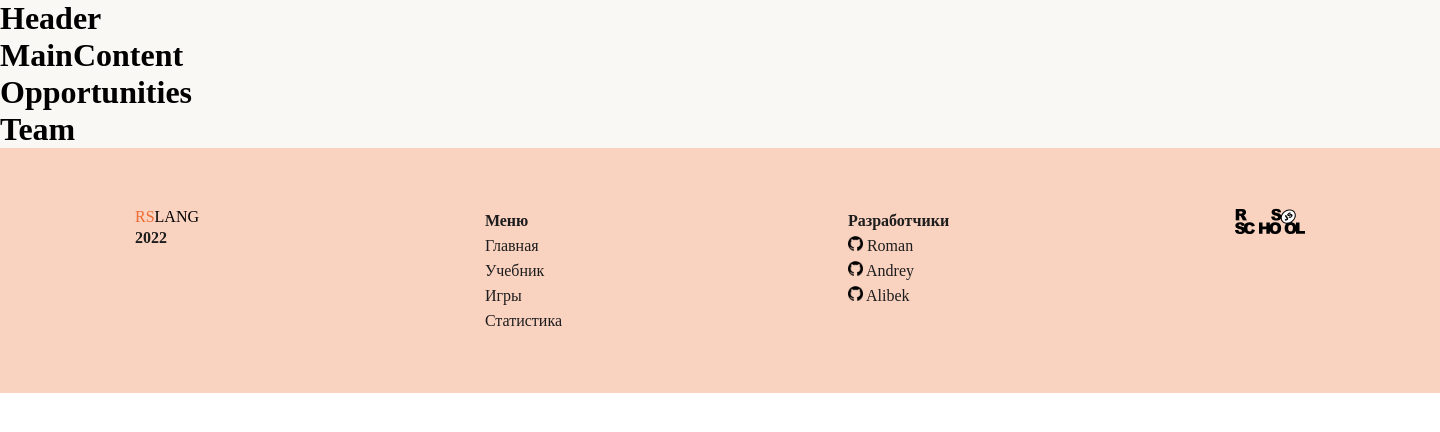
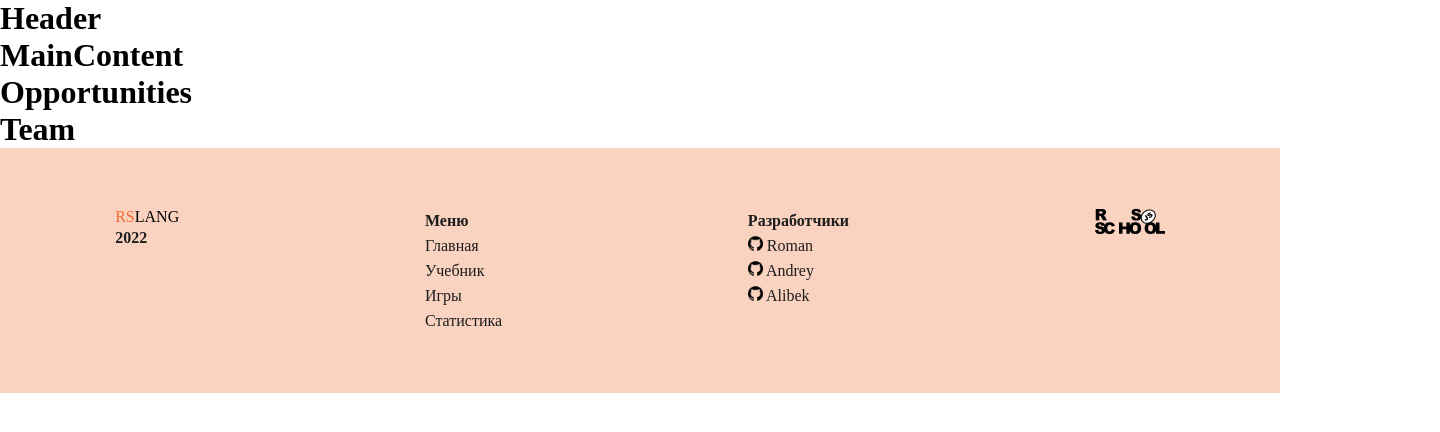
Before and after one commit to roman847/rslang, a React (Create React App) app: page / in a window 1280 px wide. Shown: the top 432 px of the page, 1440 px wide, since content can reach past the window. Built offline with nearby package versions, Linux system fonts and the light colour scheme; the HTML template or start-up script is replaced by a standard one.

Commit message:
fix: footer-styles, add clsx-library, color-variables to variables scss (Fri Aug 19 14:35:54 RTZ 2022)

```diff
--- a/package.json
+++ b/package.json
@@ -14,6 +14,7 @@
     "@types/node": "^17.0.45",
     "@types/react": "^18.0.17",
     "@types/react-dom": "^18.0.6",
+    "clsx": "^1.2.1",
     "elint": "^2.0.1",
     "node-sass": "^7.0.1",
     "react": "^18.2.0",
--- a/src/App.scss
+++ b/src/App.scss
@@ -1,7 +1,6 @@
 @import './styles/main.scss';
 
-.wrapper {
-  width: $maxWidth;
-  background-color: $color;
-  margin: 0 auto;
+.container {
+  width: 100vw;
+  padding: 0% 9%;
 }
--- a/src/pages/main/components/Footer/Footer.module.scss
+++ b/src/pages/main/components/Footer/Footer.module.scss
@@ -1,11 +1,12 @@
 @import '/src/styles/main.scss';
+@import '/src/styles/abstracts/variables';
 
 .footer {
-  background-color: $colorFooter;
-  width: $maxWidth;
-  .container {
-    padding: 60px 0;
-    max-width: $maxWidthContainer;
+  background-color: $footerColor;
+  width: 100%;
+  .containerFooter {
+    padding-top: 60px;
+    padding-bottom: 60px;
     margin: 0 auto;
     display: flex;
     flex-direction: row;
@@ -45,7 +46,7 @@
       font-weight: 400;
       font-size: 16px;
       line-height: 25px;
-      color: #1d1d1d;
+      color: $blackColor;
     }
     a {
       text-decoration: none;
--- a/src/pages/main/components/Footer/Footer.tsx
+++ b/src/pages/main/components/Footer/Footer.tsx
@@ -2,11 +2,12 @@ import React from 'react'
 import style from './Footer.module.scss'
 import Logo from '../Logo/Logo'
 import { RomanGit, AndreyGit, AlibekGit } from '../../../../core/variables/constansts'
+import clsx from 'clsx'
 
 const Footer: React.FC = () => {
   return (
     <div className={style.footer}>
-      <div className={style.container}>
+      <div className={clsx('container', style.containerFooter)}>
         <div className={style.footer__logo}>
           <Logo />
           <div>2022</div>
--- a/src/styles/abstracts/_variables.scss
+++ b/src/styles/abstracts/_variables.scss
@@ -1,8 +1,13 @@
 $maxWidth: 1440px;
 $maxWidthContainer: 1170px;
 
-$color: #faf8f5;
-
-
-//footer
-$colorFooter: #fad2c0;
+// Colors
+$bgColor: #faf8f5;
+$footerColor: #fad2c0;
+$secondaryColor: #3e92a3;
+$accentColor: #f06a33;
+$linkGithubColor: #f49b73;
+$errorColor: #b71313;
+$focusBtnColor: #b9410d;
+$blackColor: #1d1d1d;
+$nonActiveBtnColor: #f06a33;
```
